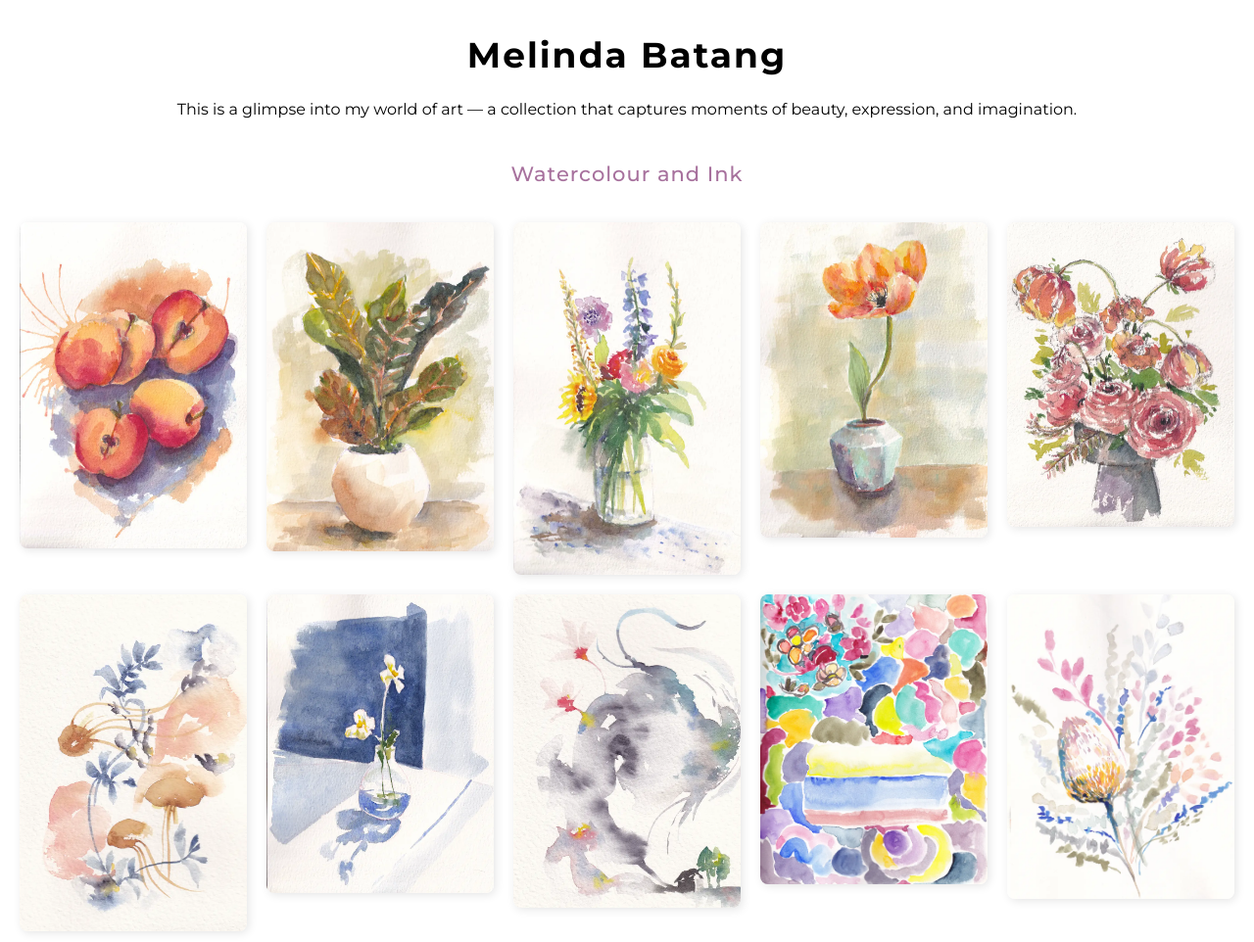
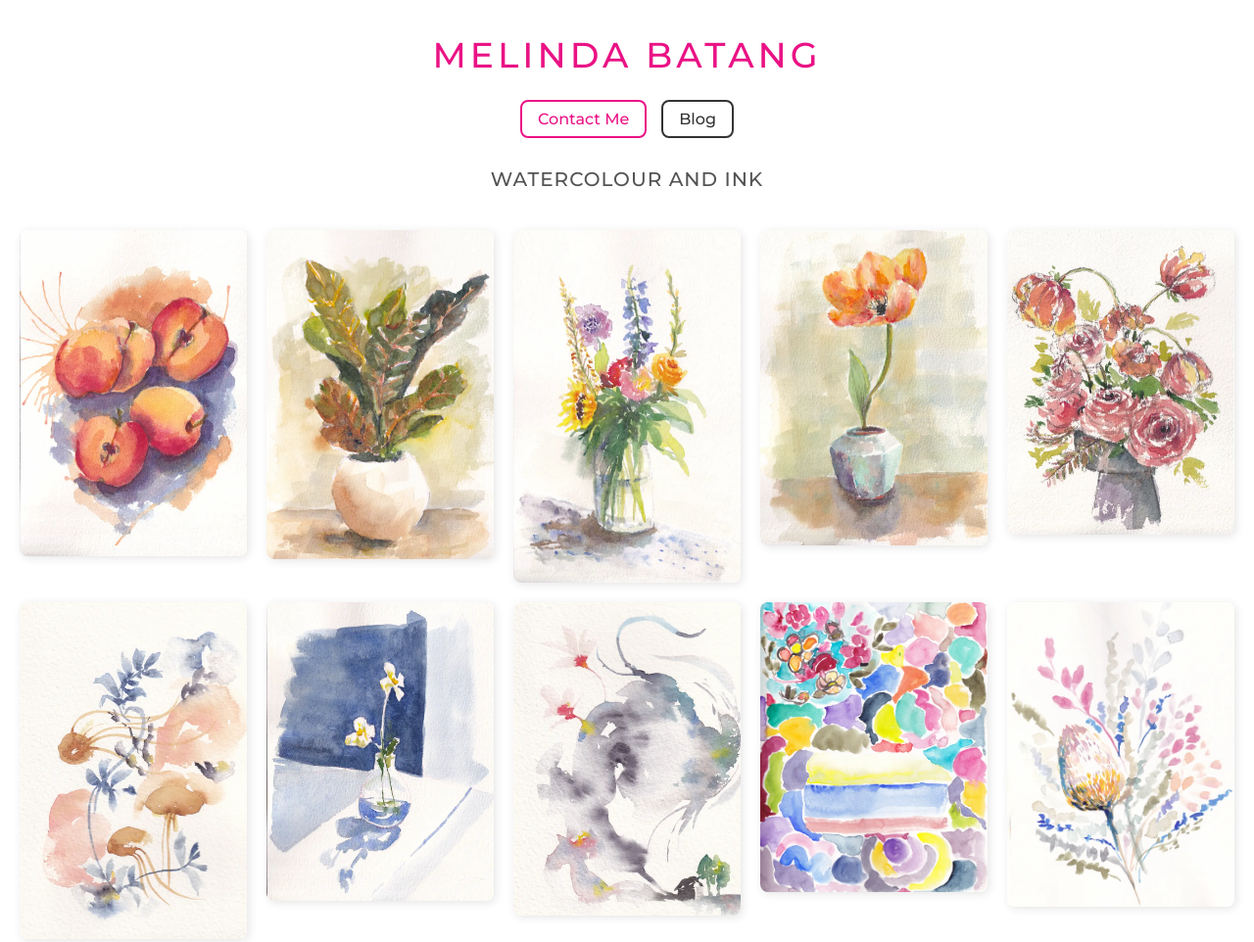
Before and after one commit to mel0013/artwork, a plain HTML site: page index.html in a window 1280 px wide. Shown: the top 962 px of the page at 98% size. Drawn offline with Linux system fonts and the light colour scheme.

Commit message:
Add favicon, update font colours and button

```diff
--- a/index.html
+++ b/index.html
@@ -7,9 +7,12 @@
     <title>Melinda's Art Portfolio | Watercolour, Ink and Acrylic</title>
     <meta
       name="description"
-      content="Showcasing my creative journey through colors, textures, and expressions."
+      content="Step into my world of art and discover my collection of watercolor, ink, and acrylic artworks"
     />
-    <link rel="canonical" href="https://www.yourdomain.com/art-portfolio" />
+    <link
+      rel="canonical"
+      href="https://mel0013.github.io/art-portfolio-page/"
+    />
     <!-- Google Font: Montserrat -->
     <link rel="preconnect" href="https://fonts.googleapis.com" />
     <link rel="preconnect" href="https://fonts.gstatic.com" crossorigin />
@@ -17,20 +20,32 @@
       href="https://fonts.googleapis.com/css2?family=Montserrat:wght@100..900&display=swap"
       rel="stylesheet"
     />
-
+    <link rel="icon" href="favicon.png" type="image/png" />
     <link rel="stylesheet" href="styles.css" />
   </head>
   <body>
     <header>
-      <h1>Melinda Batang</h1>
-      <p>
-        This is a glimpse into my world of art — a collection that captures
-        moments of beauty, expression, and imagination.
-      </p>
+      <h1>MELINDA BATANG</h1>
+      <div class="header-buttons">
+        <a
+          href="https://www.instagram.com/abstract.blooms/"
+          target="_blank"
+          rel="noopener noreferrer"
+          class="btn"
+          >Contact Me</a
+        >
+        <a
+          href="https://abstractblooms.substack.com/"
+          target="_blank"
+          rel="noopener noreferrer"
+          class="btn btn-secondary"
+          >Blog</a
+        >
+      </div>
     </header>
 
     <section id="gallery1">
-      <h2>Watercolour and Ink</h2>
+      <h3>WATERCOLOUR AND INK</h3>
       <div class="gallery-grid">
         <img src="Images\portrait1.webp" alt="Watercolour painting" />
         <img src="Images\portrait2.webp" alt="Watercolour painting" />
@@ -61,7 +76,7 @@
     </section>
 
     <section id="gallery3">
-      <h2>Acrylic</h2>
+      <h3>ACRYLIC</h3>
       <div class="gallery-grid">
         <img src="Images\Paint1.webp" alt="Acrylic painting" />
         <img src="Images\Paint2.webp" alt="Acrylic painting" />
@@ -70,22 +85,13 @@
       </div>
     </section>
     <footer>
-      <p>
-        Connect with me on
-        <a
-          href="https://www.instagram.com/abstract.blooms/"
-          target="_blank"
-          rel="noopener noreferrer"
-          >Instagram</a
-        >
-        or check out my
-        <a
-          href="https://abstractblooms.substack.com/"
-          target="_blank"
-          rel="noopener noreferrer"
-          >Blog</a
-        >
-      </p>
+      <a
+        href="https://www.instagram.com/abstract.blooms/"
+        target="_blank"
+        rel="noopener noreferrer"
+        class="btn btn-secondary"
+        >Connect with me on Instagram</a
+      >
     </footer>
   </body>
 </html>
--- a/styles.css
+++ b/styles.css
@@ -9,13 +9,53 @@ body {
 /* Header */
 header {
   background-color: #ffffff;
-  color: #000000;
+  color: #ea1285;
   padding: 10px 0;
   text-align: center;
 }
 
 header h1 {
-  letter-spacing: 2px;
+  font-size: 36px;
+  letter-spacing: 4px;
+  font-weight: 500;
+}
+
+/* Button Container */
+.header-buttons {
+  display: flex;
+  justify-content: center;
+  gap: 15px;
+  margin-top: 10px;
+}
+
+/* Buttons */
+.btn {
+  display: inline-block;
+  padding: 8px 16px;
+  border: 2px solid #ea1285;
+  border-radius: 8px;
+  font-size: 16px;
+  font-weight: 500;
+  color: #ea1285;
+  text-decoration: none;
+  transition: all 0.3s ease;
+}
+
+/* Hover Effect */
+.btn:hover {
+  background-color: #ea1285;
+  color: #ffffff;
+}
+
+/* Blog Button (Different Style) */
+.btn-secondary {
+  border-color: #333;
+  color: #333;
+}
+
+.btn-secondary:hover {
+  background-color: #333;
+  color: #ffffff;
 }
 
 /* Sections */
@@ -23,15 +63,11 @@ section {
   text-align: center;
 }
 
-h1 {
-  font-size: 36px;
-}
-
-h2 {
-  font-size: 21px;
+h3 {
+  font-size: 20px;
   letter-spacing: 1px;
   font-weight: 500;
-  color: #a7719d;
+  color: #545354;
 }
 
 /* Gallery */
@@ -52,7 +88,7 @@ h2 {
 /* Footer */
 footer {
   background-color: #ffffff;
-  color: #000000;
+  color: #ffffff;
   padding: 10px 0;
   text-align: center;
 }
```
Also changed, not shown: favicon.png (added).
